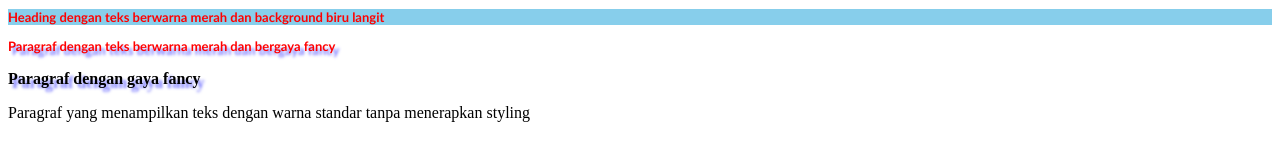
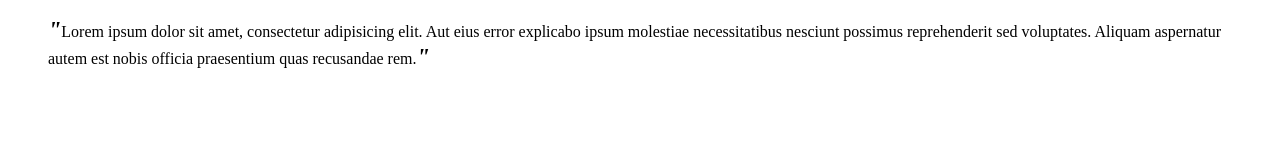
Before and after one commit to pramudianzaheka92/ProjectdanLatihanDicoding, a plain HTML site: page Latihan/Test.html in a window 1280 px wide. Drawn offline with Linux system fonts and the light colour scheme.

Commit message:
Update Website Latihan dan Konten di Test.html

```diff
--- a/Latihan/Tangerang/style.css
+++ b/Latihan/Tangerang/style.css
@@ -1,10 +1,49 @@
+@import url('https://fonts.googleapis.com/css2?family=Lato:wght@300&family=Noto+Sans+JP:wght@300&family=Open+Sans:ital,wght@1,300&display=swap');
+
 body{
-    font-family: sans-serif;
-    font-size: medium;
+    /* font-family: 'Gill Sans', 'Gill Sans MT', Calibri, 'Trebuchet MS', sans-serif; */
+    font-family: "Lato", sans-serif;
+    font-size: 1em;
+    line-height: 2em;
     margin-top: 5px;
+    text-align: justify;
 }
 
+nav a {
+    font-size: 30px;
+    font-weight: 400;
+    text-decoration: none;
+}
+
+nav a:hover{
+    font-weight: bold;
+}
+
+.profile header{
+    text-align: center;
+}
+
+/* rule akan diterapkan ketika link telah diklik atau dikunjungi
+a:visited{
+    color: blue;
+}
+
+/* rule akan aktif ketika link tersebut hanya diarahkan oleh kursor
+a:hover{
+    color: aqua;
+}
+
+/* rule akan aktif ketika link tautan ditekan oleh kursor
+a:active{
+    color: yellow;
+} */
+
 h2, h3{
+    /*font-size: 2em; */
+    font: 2em sans-serif;
+    text-indent: 5px;
+    text-transform: capitalize;
+    text-align: center;
     color: darkgoldenrod;
 }
 
@@ -12,4 +51,6 @@ footer{
     padding: 20px;
     color: white;
     background-color: darkorange;
+    text-align: center;
+    font-weight: bold;
 }
--- a/Latihan/Test.html
+++ b/Latihan/Test.html
@@ -3,26 +3,16 @@
 <head>
    <title>Judul Dokumen</title>
    <style>
-       .red {
-           color: red;
-           font-size: small;
-           font-family: 'Trebuchet MS';
-       }
-
-       .skyblue-bg {
-           background-color: skyblue;
-       }
-
-       .fancy {
-           font-weight: bold;
-           text-shadow: 4px 4px 3px #77f;
-       }
+        blockquote::before,
+        blockquote::after {
+        content: '"';
+        font-size: 24px;
+        font-style: italic;
+        font-weight: bold;
+        }
    </style>
 </head>
 <body>
-  <h1 class="red skyblue-bg">Heading dengan teks berwarna merah dan background biru langit</h1>
-  <p class="red fancy">Paragraf dengan teks berwarna merah dan bergaya fancy</p>
-  <p class="fancy">Paragraf dengan gaya fancy</p>
-  <p>Paragraf yang menampilkan teks dengan warna standar tanpa menerapkan styling</p>
+    <blockquote>Lorem ipsum dolor sit amet, consectetur adipisicing elit. Aut eius error explicabo ipsum molestiae necessitatibus nesciunt possimus reprehenderit sed voluptates. Aliquam aspernatur autem est nobis officia praesentium quas recusandae rem.</blockquote>
 </body>
 </html>
```
Also changed, not shown: Latihan/Tangerang/Latihan.html (+5 -5 lines).
